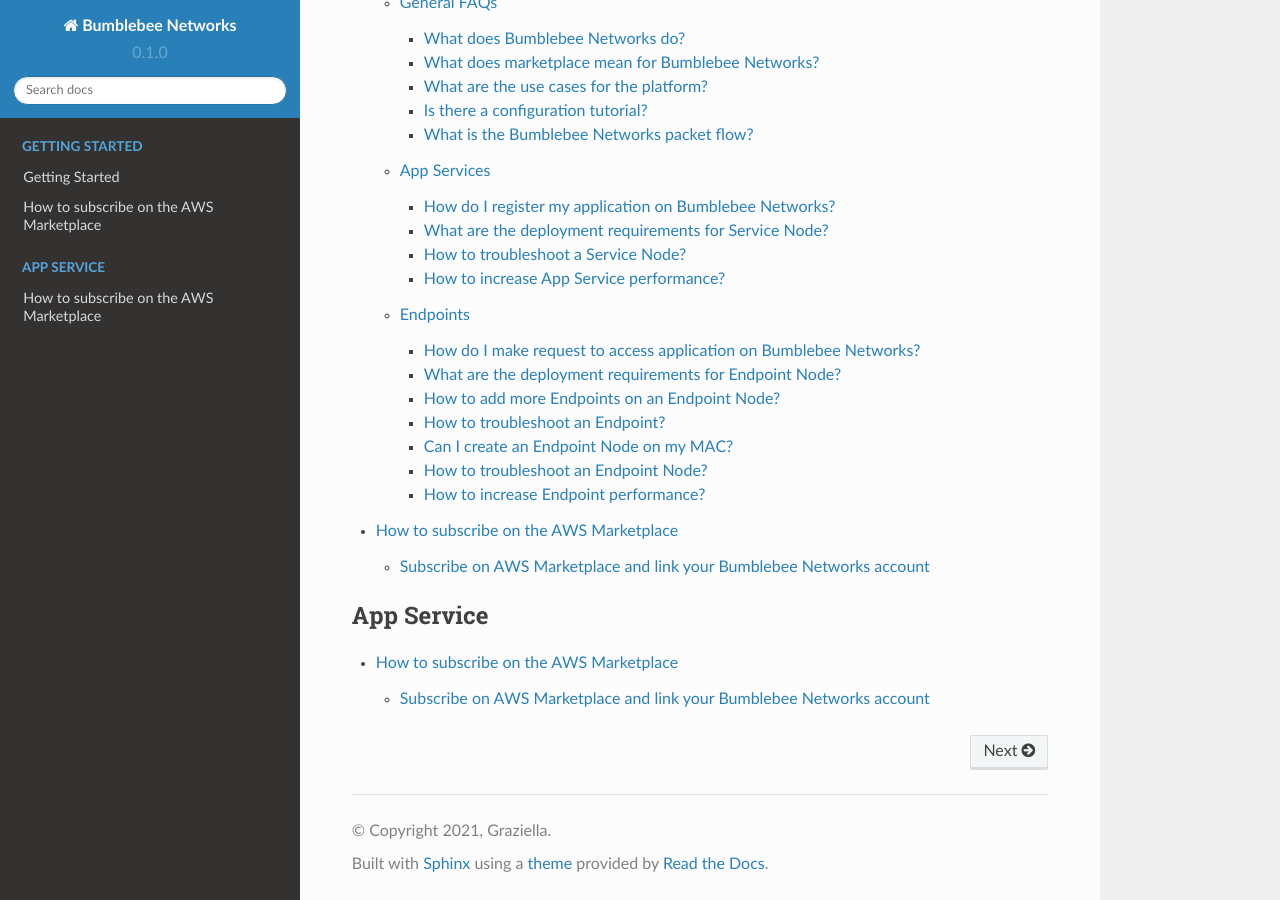
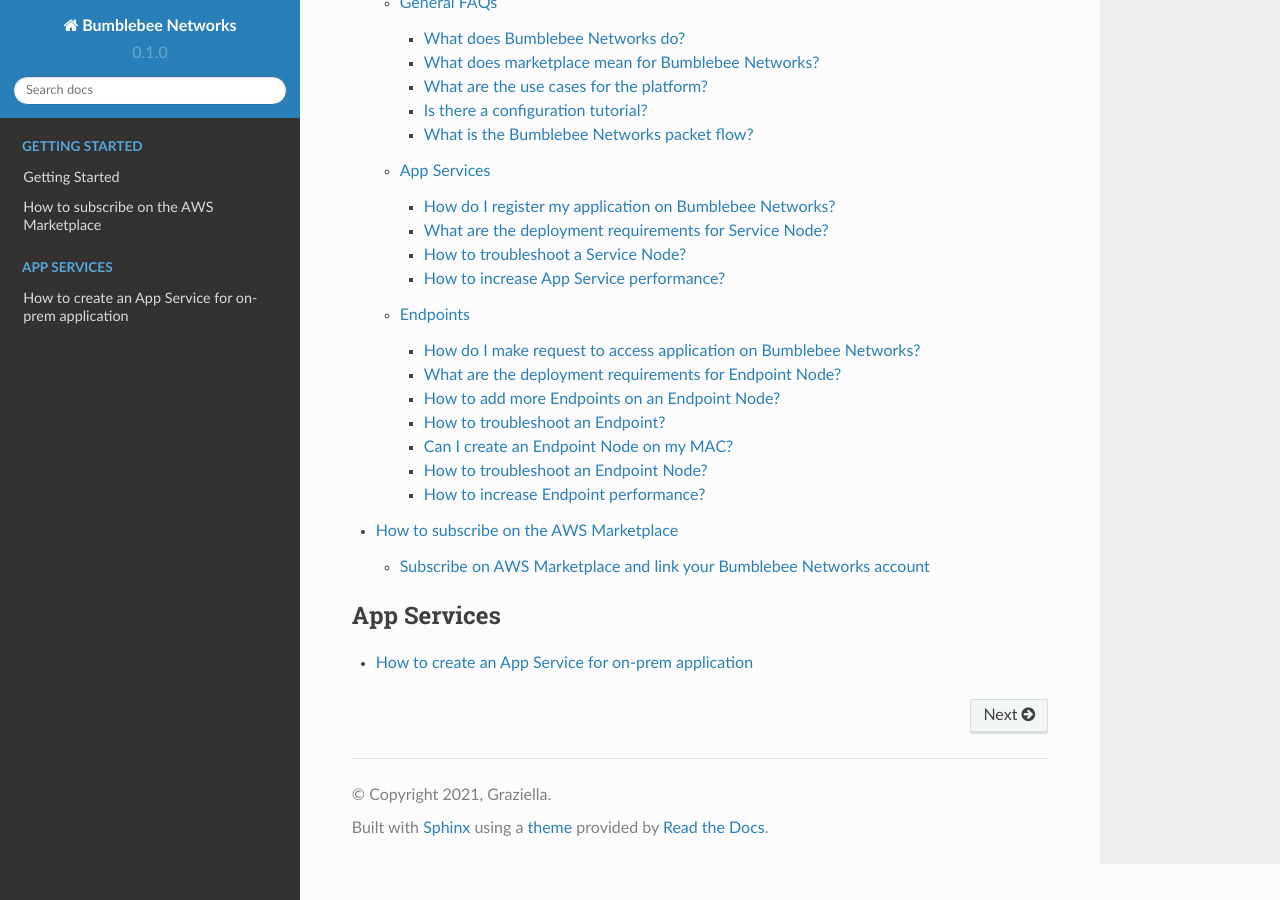
Before and after one commit to sherrywei-bumblebee/bumblebee-docs, a Sphinx documentation site: the page built from docs/source/index.rst, in a window 1280 px wide and 900 px high, scrolled down 546 px. Built offline with Sphinx 7.4.7 and the Read the Docs theme 2.0.0, drawn with Linux system fonts in a browser that asks for light colours; pages that are not in the unit, such as notebooks, are missing from menus.

Commit message:
edit app service section

```diff
--- a/docs/source/index.rst
+++ b/docs/source/index.rst
@@ -20,6 +20,6 @@
    GettingStarted/how_to_subscribe
 
 .. toctree::
-   :caption: App Service
+   :caption: App Services
 
-   GettingStarted/how_to_subscribe
+   AppService/create_app_service_onprem
```
